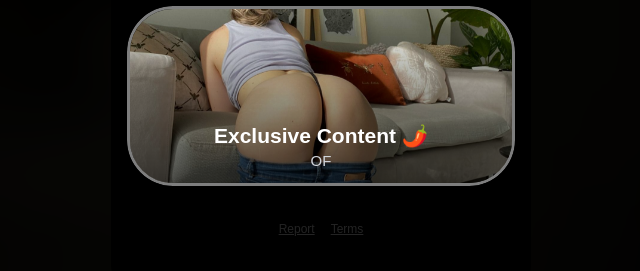
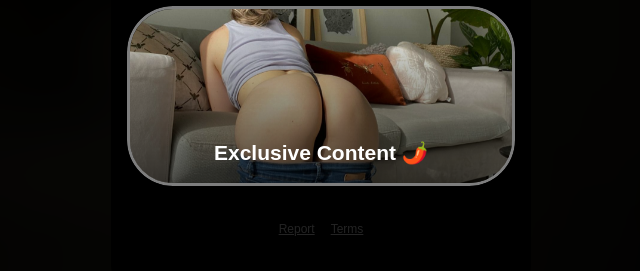
Before and after one commit to Msh-Elie/BondeDouce, a plain HTML site: page index.html in a window 1280 px wide. Shown: the part 367-638 px from the top of the page, without its empty margins (319-959 px from the left). Drawn offline with Linux system fonts and the light colour scheme.

Commit message:
Fix HTML encoding issues in index.html

```diff
--- a/index.html
+++ b/index.html
@@ -488,7 +488,7 @@
         <div class="card-gradient"></div>
         <div class="card-text">
           <h3>Exclusive Content 🌶️</h3>
-          <p>OF</p>
+          <p></p>
         </div>
 
         <div class="sensitive-overlay">
```
